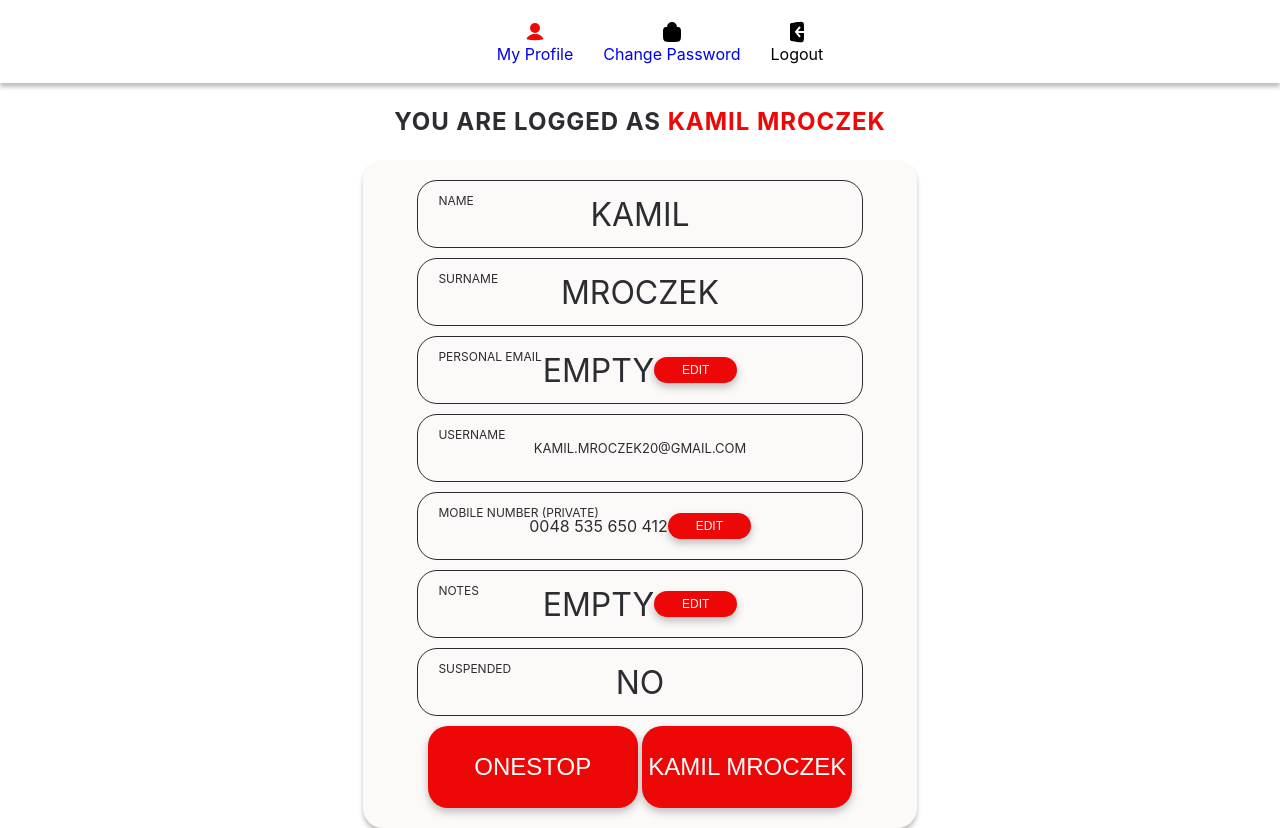
After one commit to kmroczek11/onestop, a PHP site: page /public/views/myProfile.html in a window 1280 px wide. The commit adds this page. Run offline with PHP 8.4, Linux system fonts and the light colour scheme.

Commit message:
Created myProfile and changePassword

```diff
--- a/index.php
+++ b/index.php
@@ -6,4 +6,6 @@ $path = trim($_SERVER['REQUEST_URI'], '/');
 $path = parse_url($path, PHP_URL_PATH);
 
 Routing::get('index', 'DefaultController');
+Routing::get('myProfile', 'DefaultController');
+Routing::get('changePassword', 'DefaultController');
 Routing::run($path);
--- /dev/null
+++ b/public/css/myProfile.css
@@ -0,0 +1,44 @@
+.container {
+    flex-direction: column;
+}
+
+.header {
+    font-weight: 700;
+    font-size: 24px;
+    text-align: center;
+    letter-spacing: 0.04em;
+    color: var(--secondarycolor);
+}
+
+.header span {
+    color: var(--primarycolor)
+}
+
+.profile-container {
+    width: 554px;
+    height: 668px;
+    flex-direction: column;
+    background: rgba(238, 222, 223, 0.2);
+    box-shadow: 0px 4px 4px rgba(0, 0, 0, 0.25);
+    border-radius: 20px;
+    gap: 10px;
+}
+
+.rounded-container:nth-child(4) .text {
+    font-size: 13px;
+}
+
+.rounded-container:nth-child(5) .text {
+    font-size: 16px;
+}
+
+.rounded-container .color-button{
+    width:83px;
+    height: 26px;
+    font-size: 12px;
+}
+
+.buttons-container .color-button {
+    width: 210px;
+    font-size: 24px;
+}
--- a/public/css/style.css
+++ b/public/css/style.css
@@ -0,0 +1,146 @@
+body {
+    margin: 0;
+    font-family: 'Inter';
+    font-style: normal;
+}
+
+:root {
+    --primarycolor: #ee0707;
+    --secondarycolor: #2c2c31;
+}
+
+.flex-center-center {
+    display: flex;
+    justify-content: center;
+    align-items: center;
+}
+
+.color-button {
+    width: 345px;
+    height: 82px;
+    background: var(--primarycolor);
+    border: none;
+    border-radius: 20px;
+    box-shadow: 0px 4px 8px rgba(0, 0, 0, 0.25);
+    color: #fff;
+    font-weight: 400;
+    font-size: 32px;
+    text-align: center;
+}
+
+.color-button:hover {
+    background: #b60505;
+    cursor: pointer;
+}
+
+.rounded-container {
+    width: 80%;
+    height: 66px;
+    border: 0.5px solid #2C2C31;
+    border-radius: 20px;
+    position: relative;
+}
+
+.rounded-container .label {
+    position: absolute;
+    top: 0;
+    left: 20px;
+    font-size: 12px;
+    color: var(--secondarycolor);
+}
+
+.rounded-container .text {
+    font-size: 32px;
+    font-weight: 400;
+    line-height: 39px;
+    color: var(--secondarycolor);
+}
+
+.icons-nav-container {
+    width: 100vw;
+    height: 83px;
+    box-shadow: 0px 4px 4px rgba(0, 0, 0, 0.25);
+    backdrop-filter: blur(13.5914px);
+}
+
+.icons-nav {
+    display: flex;
+    flex-direction: row;
+    gap: 30px;
+}
+
+.icons-nav li a {
+    text-decoration: none;
+}
+
+.icons-nav .icon {
+    flex-direction: column;
+}
+
+.icons-nav .active {
+    color: var(--primarycolor)
+}
+
+.icons-nav .active path {
+    color: var(--primarycolor)
+}
+
+.animated-input {
+    width: 292px;
+    height: 81px;
+    position: relative;
+    background: transparent;
+}
+
+.animated-input input {
+    width: 100%;
+    height: 100%;
+    border: 0.5px solid var(--secondarycolor);
+    border-radius: 20px;
+    font-size: 20px;
+    color: var(--secondarycolor);
+}
+
+.animated-input label {
+    position: absolute;
+    bottom: 26px;
+    left: 20px;
+    width: 100%;
+    height: 100%;
+    pointer-events: none;
+}
+
+.animated-input label::after {
+    content: "";
+    position: absolute;
+    bottom: 0;
+    left: 0;
+    width: 100%;
+    height: 100%;
+    transform: translateX(-100%);
+    transition: all 0.3s ease;
+}
+
+.content-name {
+    position: absolute;
+    bottom: 0;
+    left: 0;
+    padding-bottom: 5px;
+    transition: all 0.3s ease;
+}
+
+.animated-input input:focus {
+    outline: none;
+}
+
+.animated-input input:focus+.label-name .content-name,
+.animated-input input:valid+.label-name .content-name {
+    transform: translateY(-120%);
+    font-size: 14px;
+    left: 0;
+}
+
+.animated-input input:focus+.label-name::after,
+.animated-input input:valid+.label-name::after {
+    transform: translateX(0%);
+}
--- /dev/null
+++ b/public/views/myProfile.html
@@ -0,0 +1,81 @@
+<!DOCTYPE html>
+
+<head>
+    <link rel="stylesheet" type="text/css" href="public/css/style.css">
+    <link rel="stylesheet" type="text/css" href="public/css/myProfile.css">
+    <title>MY PROFILE</title>
+</head>
+
+<body>
+    <div class="container flex-center-center">
+        <div class="icons-nav-container flex-center-center">
+            <ul class="icons-nav">
+                <li class="icon flex-center-center active">
+                    <svg width="24" height="24" viewBox="0 0 24 24" xmlns="http://www.w3.org/2000/svg">
+                        <path
+                            d="M19.6515 19.4054C20.2043 19.2902 20.5336 18.7117 20.2589 18.2183C19.6533 17.1307 18.6993 16.1749 17.4788 15.4465C15.907 14.5085 13.9812 14 12 14C10.0188 14 8.09292 14.5085 6.52112 15.4465C5.30069 16.1749 4.34666 17.1307 3.74108 18.2183C3.46638 18.7117 3.79562 19.2902 4.34843 19.4054C9.39524 20.4572 14.6047 20.4572 19.6515 19.4054Z"
+                            fill="currentColor" />
+                        <circle cx="12" cy="8" r="5" fill="currentColor" />
+                    </svg>
+                    <a href="http://localhost:8080/myProfile">My Profile</a>
+                </li>
+                <li class="icon flex-center-center">
+                    <svg width="24" height="24" viewBox="0 0 24 24" xmlns="http://www.w3.org/2000/svg">
+                        <path d="M16 8V7C16 4.79086 14.2091 3 12 3V3C9.79086 3 8 4.79086 8 7V8" stroke="currentColor"
+                            stroke-width="2" stroke-linecap="round" fill="currentColor" />
+                        <path
+                            d="M3 13C3 10.1716 3 8.75736 3.87868 7.87868C4.75736 7 6.17157 7 9 7H15C17.8284 7 19.2426 7 20.1213 7.87868C21 8.75736 21 10.1716 21 13V14C21 17.7712 21 19.6569 19.8284 20.8284C18.6569 22 16.7712 22 13 22H11C7.22876 22 5.34315 22 4.17157 20.8284C3 19.6569 3 17.7712 3 14V13Z"
+                            fill="currentColor" />
+                    </svg>
+                    <a href="http://localhost:8080/changePassword">Change Password</a>
+                </li>
+                <li class="icon flex-center-center">
+                    <svg width="24" height="24" viewBox="0 0 24 24" xmlns="http://www.w3.org/2000/svg">
+                        <path fill-rule="evenodd" clip-rule="evenodd"
+                            d="M8.37905 2.66859L12.0686 2.08881C15.2892 1.58272 16.8995 1.32967 17.9497 2.22779C19 3.12591 19 4.75596 19 8.01607V10.9996H13.0806L15.7809 7.62428L14.2191 6.37489L10.2191 11.3749L9.71938 11.9996L10.2191 12.6243L14.2191 17.6243L15.7809 16.3749L13.0806 12.9996H19V15.9831C19 19.2432 19 20.8733 17.9497 21.7714C16.8995 22.6695 15.2892 22.4165 12.0686 21.9104L8.37905 21.3306C6.76632 21.0771 5.95995 20.9504 5.47998 20.3891C5 19.8279 5 19.0116 5 17.3791V6.6201C5 4.98758 5 4.17132 5.47998 3.61003C5.95995 3.04874 6.76632 2.92202 8.37905 2.66859Z"
+                            fill="currentColor" />
+                    </svg>
+                    <a>Logout</a>
+                </li>
+            </ul>
+        </div>
+        <p class="header">YOU ARE LOGGED AS <span>KAMIL MROCZEK</span></p>
+        <div class="profile-container flex-center-center">
+            <div class="rounded-container flex-center-center">
+                <p class="label">NAME</p>
+                <p class="text">KAMIL</p>
+            </div>
+            <div class="rounded-container flex-center-center">
+                <p class="label">SURNAME</p>
+                <p class="text">MROCZEK</p>
+            </div>
+            <div class="rounded-container flex-center-center">
+                <p class="label">PERSONAL EMAIL</p>
+                <p class="text">EMPTY</p>
+                <button class="color-button">EDIT</button>
+            </div>
+            <div class="rounded-container flex-center-center">
+                <p class="label">USERNAME</p>
+                <p class="text">KAMIL.MROCZEK20@GMAIL.COM</p>
+            </div>
+            <div class="rounded-container flex-center-center">
+                <p class="label">MOBILE NUMBER (PRIVATE)</p>
+                <p class="text">0048 535 650 412</p>
+                <button class="color-button">EDIT</button>
+            </div>
+            <div class="rounded-container flex-center-center">
+                <p class="label">NOTES</p>
+                <p class="text">EMPTY</p>
+                <button class="color-button">EDIT</button>
+            </div>
+            <div class="rounded-container flex-center-center">
+                <p class="label">SUSPENDED</p>
+                <p class="text">NO</p>
+            </div>
+            <div class="buttons-container">
+                <button class="color-button">ONESTOP</button>
+                <button class="color-button">KAMIL MROCZEK</button>
+            </div>
+        </div>
+    </div>
+</body>
```
Also changed, not shown: docker-compose.yml (added, +32 -0 lines), public/css/changePassword.css (added, +25 -0 lines), public/css/login.css (added, +23 -0 lines), public/views/changePassword.html (added, +71 -0 lines), public/views/login.html (+7 -4 lines), src/controllers/DefaultController.php (+10 -0 lines), public/img/logo.png (added).
